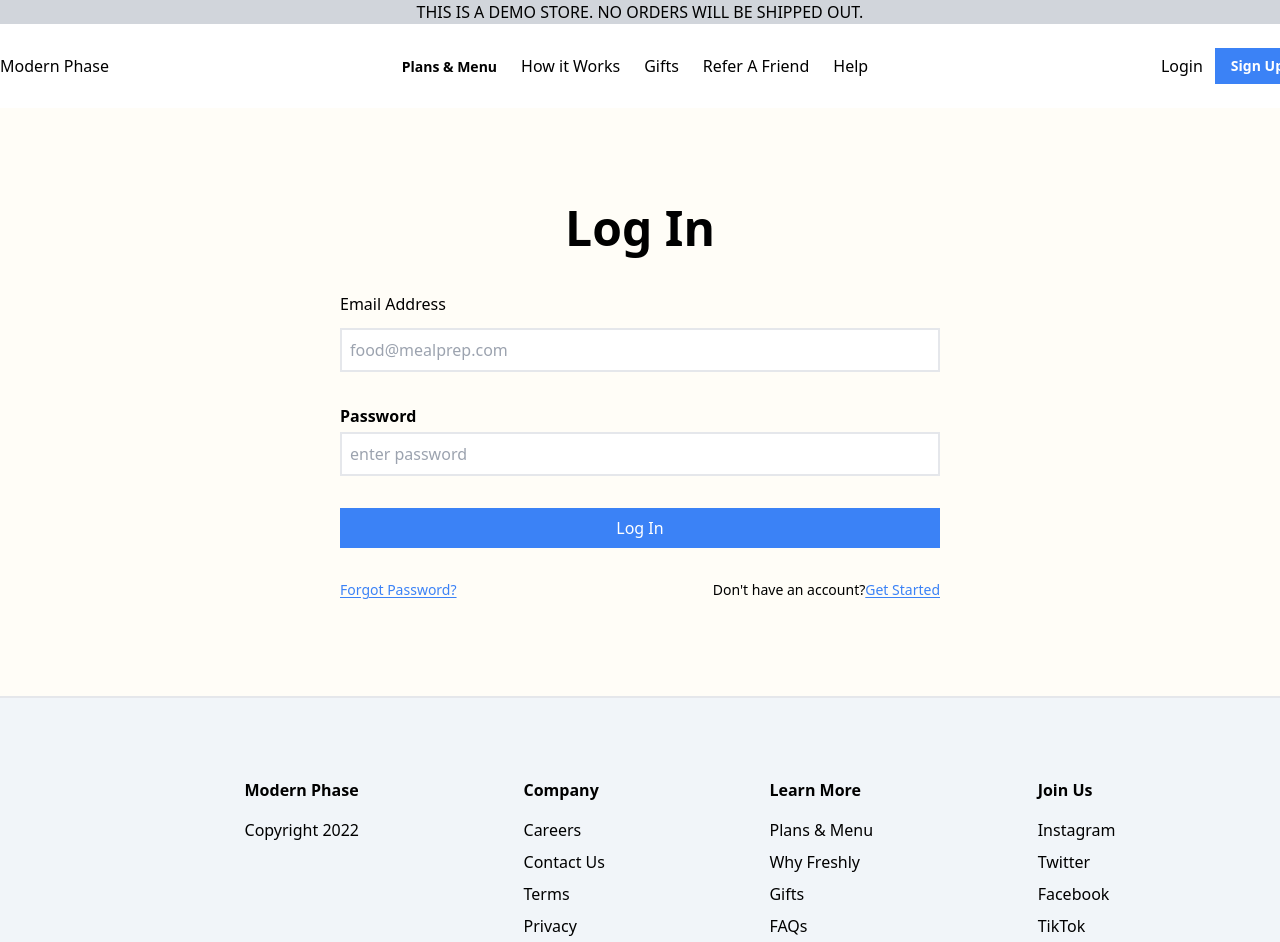
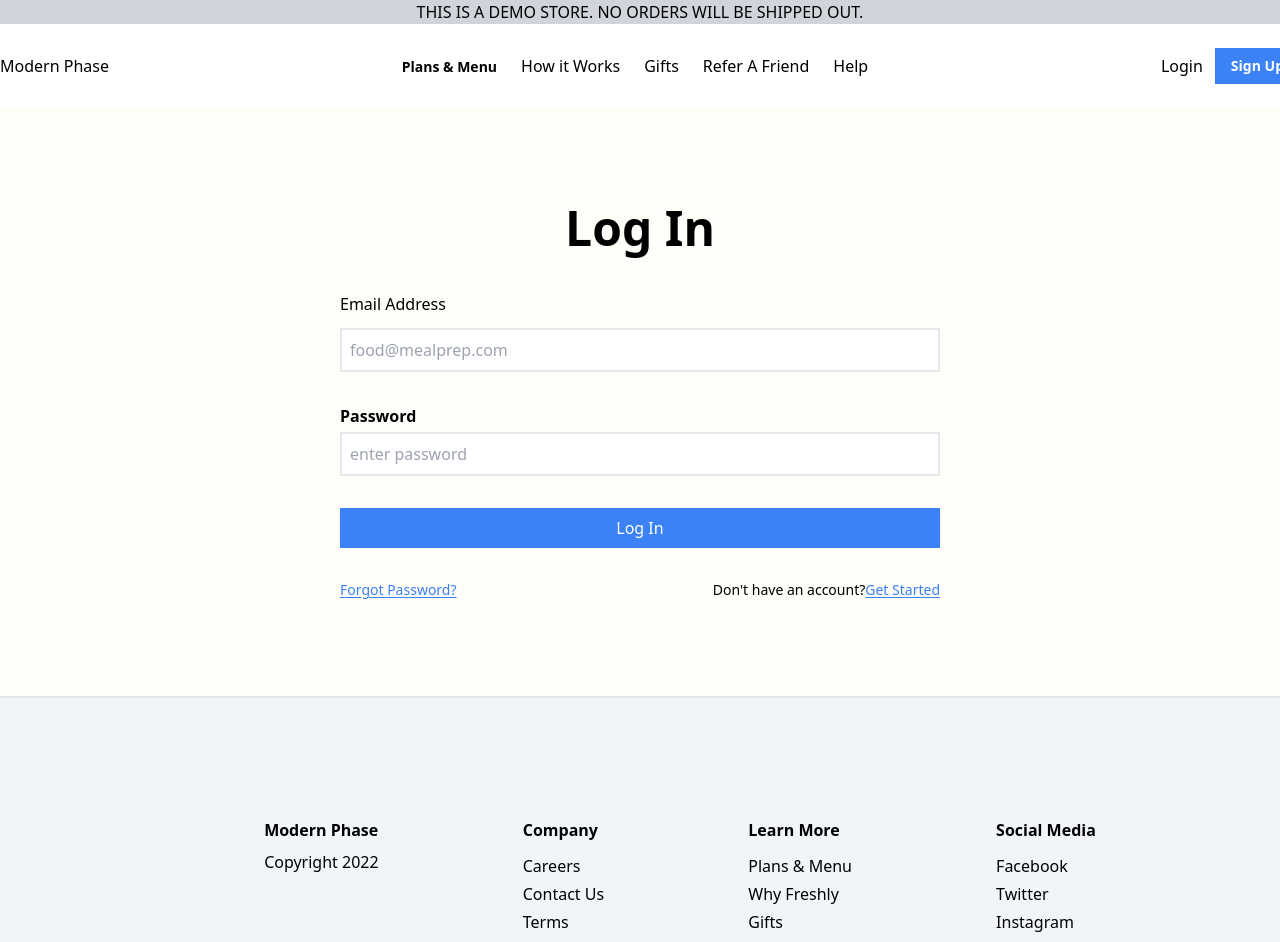
Before and after one commit to scottmuangsrichan/prepped-delivered-mock-project, a Next.js app: page /login in a window 1280 px wide. Shown: the top 942 px of the page. Built offline with nearby package versions, Linux system fonts and the light colour scheme.

Commit message:
refactored footer

```diff
--- a/src/pages/api/available.js
+++ b/src/pages/api/available.js
@@ -56,4 +56,5 @@ export default async function send(req, res) {
 
   const product = await getProduct(id)
   res.json(product)
+  console.log(product);
 }
--- a/src/ui/SiteMap/index.jsx
+++ b/src/ui/SiteMap/index.jsx
@@ -1,39 +1,43 @@
+import Link from "next/link"
+
 export default function SiteMap(){
     return (
       <footer className='bg-slate-100 md:p-20 border-t-2 border-solid w-screen'>
-        <div className='md:flex justify-evenly items-top md:max-w-[1440px] md:w-[1200px] md:mx-auto'>
+        <div className='md:flex md:justify-evenly md:items-top md:max-w-[1440px] md:w-[1200px] md:mx-auto p-10'>
           <div>
-            <h1 className='pb-4 font-semibold'>Modern Phase</h1>
+            <h1 className='pb-2 font-semibold'>Modern Phase</h1>
             <p>Copyright 2022</p>
           </div>
-          <div>
-            <h6 className='pb-4 font-semibold'>Company</h6>
-            <ul className='flex flex-col gap-2'>
-              <li>Careers</li>
-              <li>Contact Us</li>
-              <li>Terms</li>
-              <li>Privacy</li>
-            </ul>
-          </div>
-          <div>
-            <h6 className='pb-4 font-semibold'>Learn More</h6>
-            <ul className='flex flex-col gap-2'>
-              <li>Plans & Menu</li>
-              <li>Why Freshly</li>
-              <li>Gifts</li>
-              <li>FAQs</li>
-            </ul>
-          </div>
-          <div>
-            <h6 className='pb-4 font-semibold'>Join Us</h6>
-            <ul className='flex flex-col gap-2'>
-              <li>Instagram</li>
-              <li>Twitter</li>
-              <li>Facebook</li>
-              <li>TikTok</li>
-            </ul>
-          </div>
+          <ListOfLinks
+            category='Company'
+            links={['Careers', 'Contact Us', 'Terms', 'Privacy']}
+          />
+          <ListOfLinks
+            category='Learn More'
+            links={['Plans & Menu', 'Why Freshly', 'Gifts', 'FAQs']}
+          />
+          <ListOfLinks
+            category='Social Media'
+            links={['Facebook', 'Twitter', 'Instagram']}
+          />
         </div>
       </footer>
     )
   }
+
+  function ListOfLinks({category , links = []}){
+    return (
+      <div>
+      <ul className='flex flex-col gap-1 items-center md:place-items-start'>
+        <li><h6 className='pb-2 font-semibold'>{category}</h6></li>
+        {links.map((link) => (
+         <li key={link}>
+          <Link href={`/${link}`}>
+            <a className='hover:text-slate-500'>{link}</a>
+          </Link>
+         </li>
+         ))}
+      </ul>
+    </div>
+    )
+  }
```
